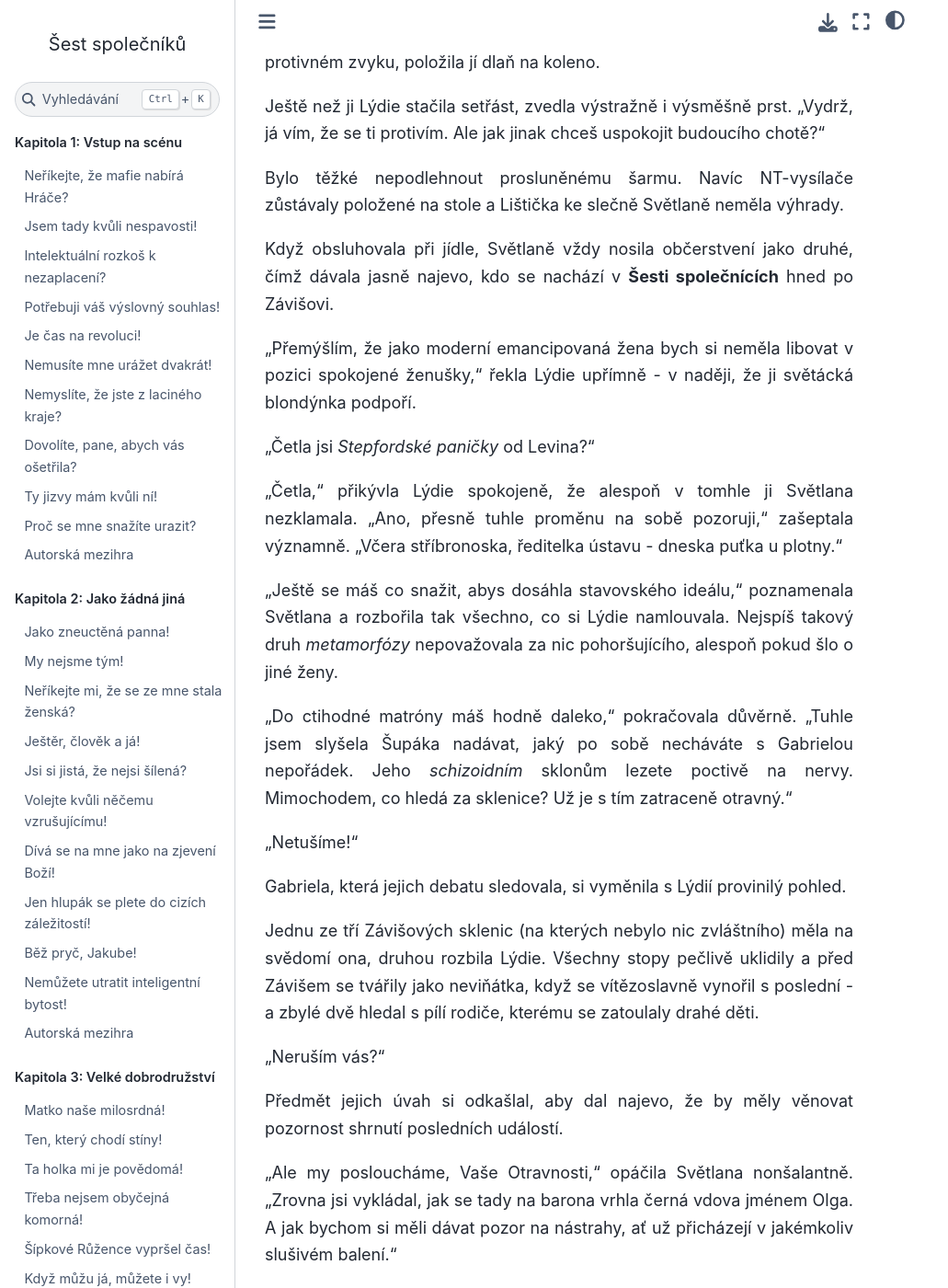
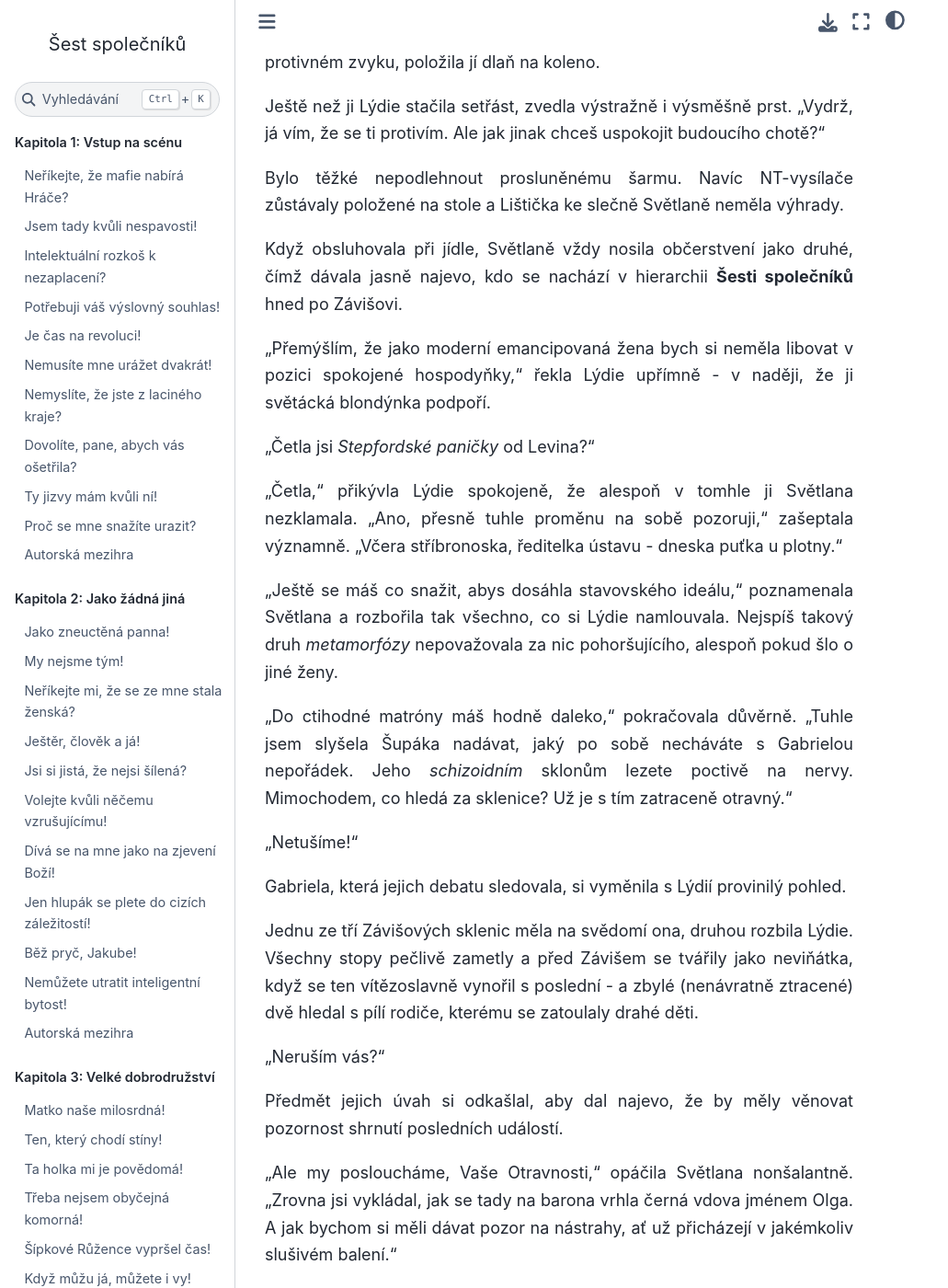
Before and after one commit to hanpari/sest-spolecniku, a Sphinx documentation site: the page built from source/sest_spolecniku/015-uklady-a-souboje/01.md, in a window 1280 px wide and 1400 px high, scrolled down 1742 px. Shown: the whole window at 92% size, without its empty margins (0-1031 px from the left). Built offline with Sphinx 7.4.7 and the Sphinx Book theme 1.1.4, drawn with Linux system fonts in a browser that asks for light colours; some of the changed text lies outside the part shown.

Commit message:
Update 01.md

```diff
--- a/source/sest_spolecniku/015-uklady-a-souboje/01.md
+++ b/source/sest_spolecniku/015-uklady-a-souboje/01.md
@@ -38,9 +38,9 @@ Ještě než ji Lýdie stačila setřást, zvedla výstražně i výsměšně pr
 
 Bylo těžké nepodlehnout prosluněnému šarmu. Navíc NT-vysílače zůstávaly položené na stole a Lištička ke slečně Světlaně neměla výhrady.
 
-Když obsluhovala při jídle, Světlaně vždy nosila občerstvení jako druhé, čímž dávala jasně najevo, kdo se nachází v **Šesti společnících**  hned po Závišovi.
+Když obsluhovala při jídle, Světlaně vždy nosila občerstvení jako druhé, čímž dávala jasně najevo, kdo se nachází v hierarchii **Šesti společníků**  hned po Závišovi.
 
-"Přemýšlím, že jako moderní emancipovaná žena bych si neměla libovat v pozici spokojené ženušky," řekla Lýdie upřímně - v naději, že ji světácká blondýnka podpoří.
+"Přemýšlím, že jako moderní emancipovaná žena bych si neměla libovat v pozici spokojené hospodyňky," řekla Lýdie upřímně - v naději, že ji světácká blondýnka podpoří.
 
 "Četla jsi *Stepfordské paničky* od Levina?"
 
@@ -54,7 +54,7 @@ Když obsluhovala při jídle, Světlaně vždy nosila občerstvení jako druhé
 
 Gabriela, která jejich debatu sledovala, si vyměnila s Lýdií provinilý pohled.
 
-Jednu ze tří Závišových sklenic (na kterých nebylo nic zvláštního) měla na svědomí ona, druhou rozbila Lýdie. Všechny stopy pečlivě uklidily a před Závišem se tvářily jako neviňátka, když se vítězoslavně vynořil s poslední - a zbylé dvě hledal s pílí rodiče, kterému se zatoulaly drahé děti.
+Jednu ze tří Závišových sklenic měla na svědomí ona, druhou rozbila Lýdie. Všechny stopy pečlivě zametly a před Závišem se tvářily jako neviňátka, když se ten vítězoslavně vynořil s poslední - a zbylé (nenávratně ztracené) dvě hledal s pílí rodiče, kterému se zatoulaly drahé děti.
 
 "Neruším vás?"
 
@@ -120,7 +120,7 @@ I drahá Libuše sbírala upomínkové předměty, ale o co menší měla prosto
 
 "Nechci nikoho obhajovat," ozval se Medard, "ale ona prochází těžkým obdobím. Opustil ji manžel..."
 
-"A kdo by se mu divil," trvala Gabriela na svém. "Musel jsi tam, Medarde, zakopávat o krámy, co leží na podlaze."
+"A kdo by se mu divil," trvala Gabriela na svém. "Musel jsi tam, Medarde, zakopávat o ty krámy."
 
 "Hle, anděl pořádkumilovnosti se ozval," ušklíbl se Záviš a ukázal na talíře po občerstvení. "Dcero moje adoptovaná, co kdybys uklidila ze stolu, když tě cizí svinčík tolik pobuřuje?"
 
```
Also changed, not shown: other parts of source/sest_spolecniku/015-uklady-a-souboje/01.md (+1 -1 lines).
